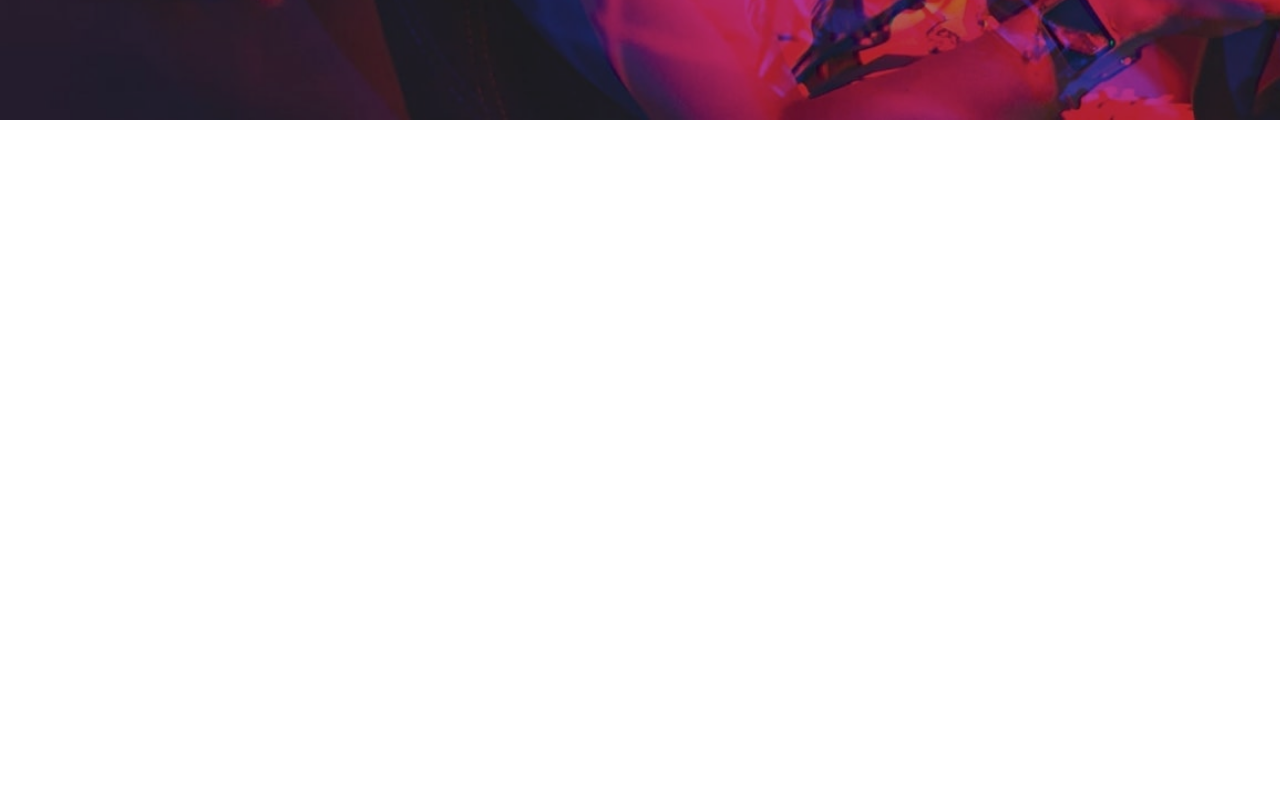
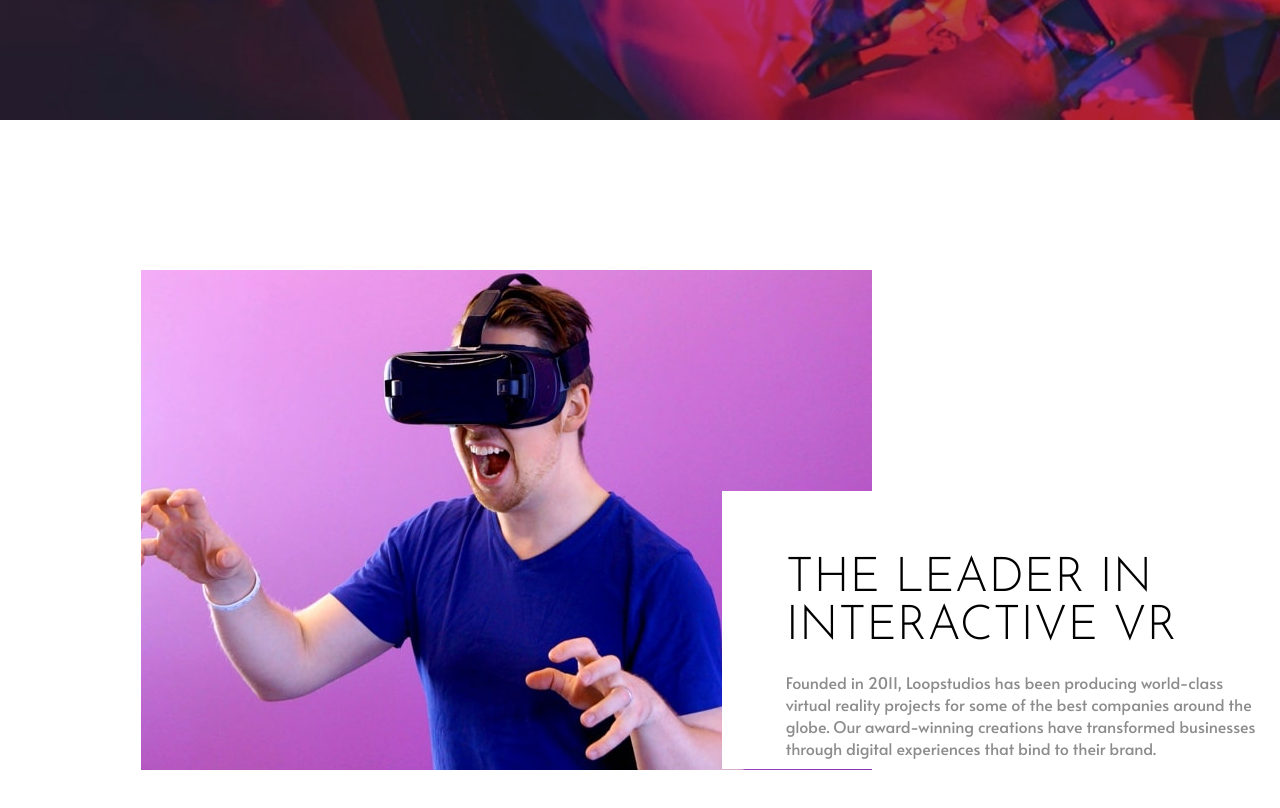
Before and after one commit to jackcielf/loopstudios, an Angular app: page / in a window 1280 px wide. Shown: the part 600-1408 px from the top of the page. Before the commit the page ends 800 px from the top, so only its background shows below. Built offline with nearby package versions, Linux system fonts and the light colour scheme.

Commit message:
atualização da tela de home 'parte do oculos VR' finalizada

```diff
--- a/src/app/app.module.ts
+++ b/src/app/app.module.ts
@@ -4,11 +4,13 @@ import { NgModule } from '@angular/core';
 import { AppRoutingModule } from './app-routing.module';
 import { AppComponent } from './app.component';
 import { HomeComponent } from './components/home/home.component';
+import { BannerInformationComponent } from './components/banner-information/banner-information.component';
 
 @NgModule({
   declarations: [
     AppComponent,
-    HomeComponent
+    HomeComponent,
+    BannerInformationComponent
   ],
   imports: [
     BrowserModule,
--- /dev/null
+++ b/src/app/components/banner-information/banner-information.component.html
@@ -0,0 +1,17 @@
+<section class="section-center">
+  <div class="content-container">
+    <img
+      src="/assets/images/desktop/image-interactive.jpg"
+      alt="homem com óculos de VR"
+    />
+    <div class="text-container">
+      <p class="txt-title">The leader in interactive VR</p>
+      <p class="txt">
+        Founded in 2011, Loopstudios has been producing world-class virtual
+        reality projects for some of the best companies around the globe. Our
+        award-winning creations have transformed businesses through digital
+        experiences that bind to their brand.
+      </p>
+    </div>
+  </div>
+</section>
--- /dev/null
+++ b/src/app/components/banner-information/banner-information.component.scss
@@ -0,0 +1,32 @@
+// SECTION CENTER
+.content-container {
+  height: 100vh;
+  display: flex;
+  align-items: center;
+  justify-content: space-between;
+}
+
+.text-container {
+  display: flex;
+  align-items: center;
+  flex-direction: column;
+  gap: 20px;
+  background-color: var(--white);
+  padding: 4em 0 10px 4em;
+  position: relative;
+  left: -150px;
+  bottom: -110px;
+
+  .txt-title {
+    width: 470px;
+    text-transform: uppercase;
+    font-family: "Josefin Sans", serif;
+    font-size: 3em;
+  }
+
+  .txt {
+    color: var(--gray);
+    font-family: "Alata", serif;
+    // font-size: 3em;
+  }
+}
--- /dev/null
+++ b/src/app/components/banner-information/banner-information.component.ts
@@ -0,0 +1,15 @@
+import { Component, OnInit } from '@angular/core';
+
+@Component({
+  selector: 'app-banner-information',
+  templateUrl: './banner-information.component.html',
+  styleUrls: ['./banner-information.component.scss']
+})
+export class BannerInformationComponent implements OnInit {
+
+  constructor() { }
+
+  ngOnInit() {
+  }
+
+}
--- a/src/app/components/home/home.component.html
+++ b/src/app/components/home/home.component.html
@@ -16,4 +16,6 @@
       </div>
     </div>
   </section>
+
+  <app-banner-information></app-banner-information>
 </main>
--- a/src/app/components/home/home.component.scss
+++ b/src/app/components/home/home.component.scss
@@ -1,5 +1,8 @@
+.content-container {
+  position: relative;
+}
+
 .section-top {
-  width: 100%;
   height: 90vh;
   background: url(/assets/images/desktop/image-hero.jpg);
   background-size: cover;
@@ -42,12 +45,12 @@
   align-items: center;
 
   span {
-        font-family: 'Josefin Sans';
+    font-family: "Josefin Sans";
     width: 500px;
     border: 3px solid var(--white);
-        padding: .5em 1.3em .5em .5em;
+    padding: 0.5em 1.3em 0.5em 0.5em;
     font-size: 3em;
     text-transform: uppercase;
-        letter-spacing: .05cm;
+    letter-spacing: 0.05cm;
   }
 }
--- a/src/styles.scss
+++ b/src/styles.scss
@@ -17,5 +17,4 @@
 .content-container {
     width: 78%;
     margin: 0 auto;
-    position: relative;
 }
```
Also changed, not shown: 1 other file (tests, documents, lock files or other folders). Lines whose indentation alone changed are shown as unchanged.
